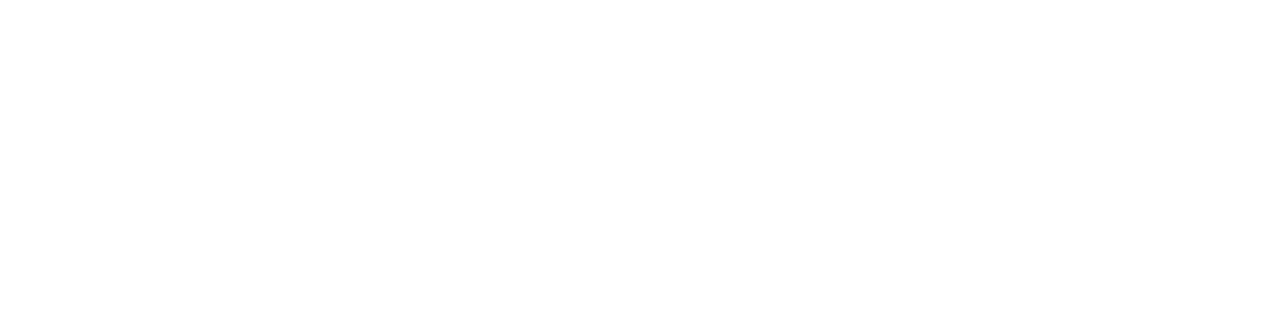
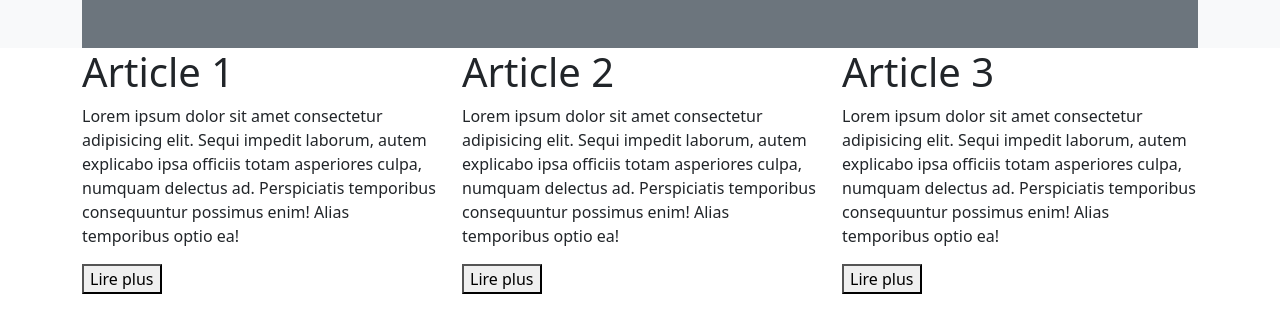
Before and after one commit to Alexandrerollin/onepagebootstrap, a plain HTML site: page index.html in a window 1280 px wide. Drawn offline with nearby package versions, Linux system fonts and the light colour scheme.

Commit message:
MAJ Articles

```diff
--- a/index.html
+++ b/index.html
@@ -8,16 +8,39 @@
 </head>
 <body>
     <header>
-
+        <nav class="bg-light">
+            <div class="container">
+                <div class="bg-secondary py-4"></div>
+            </div>
+        </nav>
     </header>
-
-    <section>
-
-    </section>
+    <main>
+        <section>
+            <div class="container">
+                <div class="row">
+                    <div class="col">
+                        <h1>Article 1</h1>
+                        <p>Lorem ipsum dolor sit amet consectetur adipisicing elit. Sequi impedit laborum, autem explicabo ipsa officiis totam asperiores culpa, numquam delectus ad. Perspiciatis temporibus consequuntur possimus enim! Alias temporibus optio ea!</p>
+                        <button>Lire plus</button>
+                    </div>
+                    <div class="col">
+                        <h1>Article 2</h1>
+                        <p>Lorem ipsum dolor sit amet consectetur adipisicing elit. Sequi impedit laborum, autem explicabo ipsa officiis totam asperiores culpa, numquam delectus ad. Perspiciatis temporibus consequuntur possimus enim! Alias temporibus optio ea!</p>
+                        <button>Lire plus</button>
+                    </div>
+                    <div class="col">
+                        <h1>Article 3</h1>
+                        <p>Lorem ipsum dolor sit amet consectetur adipisicing elit. Sequi impedit laborum, autem explicabo ipsa officiis totam asperiores culpa, numquam delectus ad. Perspiciatis temporibus consequuntur possimus enim! Alias temporibus optio ea!</p>
+                        <button>Lire plus</button>
+                    </div>
+                </div>
+            </div>
+        </section>
+    </main>
 
     <footer>
 
+        <script defer src="https://cdn.jsdelivr.net/npm/bootstrap@5.1.3/dist/js/bootstrap.bundle.min.js" integrity="sha384-ka7Sk0Gln4gmtz2MlQnikT1wXgYsOg+OMhuP+IlRH9sENBO0LRn5q+8nbTov4+1p" crossorigin="anonymous"></script>
     </footer>
-    <script src="https://cdn.jsdelivr.net/npm/bootstrap@5.1.3/dist/js/bootstrap.bundle.min.js" integrity="sha384-ka7Sk0Gln4gmtz2MlQnikT1wXgYsOg+OMhuP+IlRH9sENBO0LRn5q+8nbTov4+1p" crossorigin="anonymous"></script>
 </body>
 </html>
```
